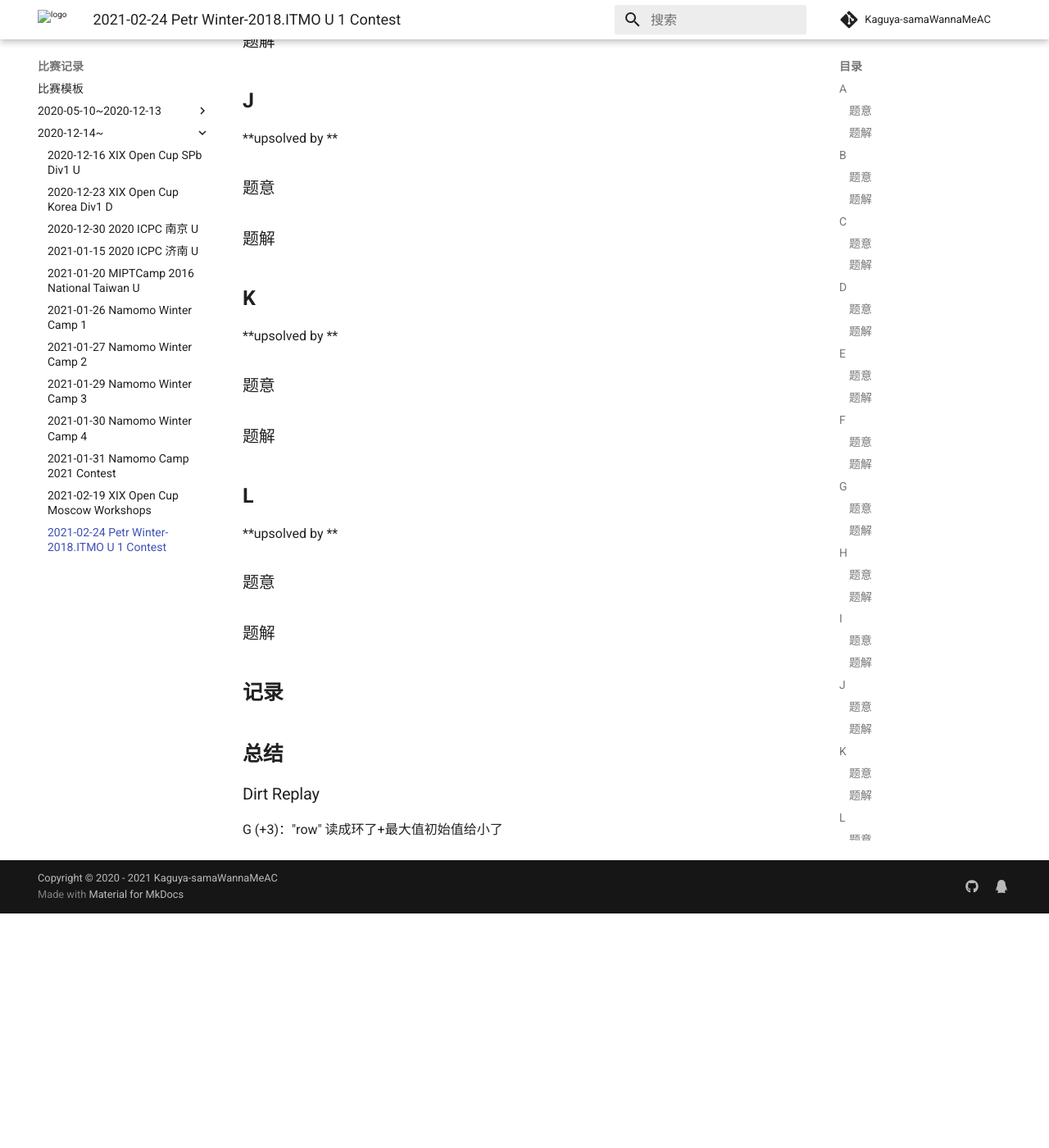
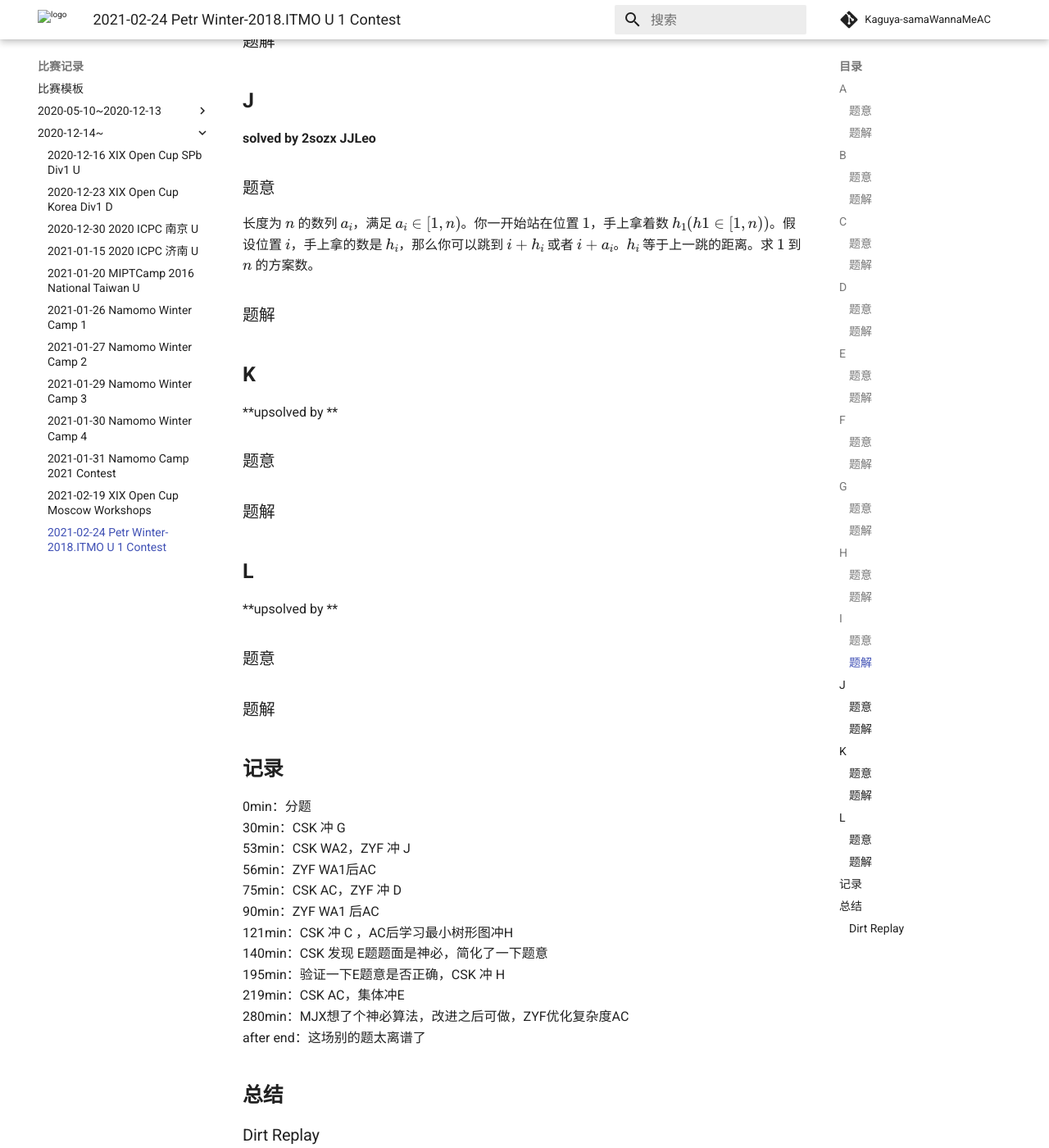
Before and after one commit to Kaguya-samaWannaMeAC/kaguya-samawannameac.github.io, an MkDocs documentation site: the page built from docs/contest/2021-02-24 Petrozavodsk Winter-2018. ITMO U 1 Contest.md, in a window 1280 px wide and 1400 px high, scrolled down 2436 px. Shown: the whole window at 82% size. Built offline with MkDocs 1.6.1 and Material for MkDocs 9.7.7, drawn with Linux system fonts in a browser that asks for light colours; formulas are drawn with MathJax 3; comment, search, counter and statistics services are not loaded; before the commit the page ends 3550 px from its top, so only the background shows below that; some of the changed text lies outside the part shown.

Commit message:
Update 2021-02-24 Petrozavodsk Winter-2018. ITMO U 1 Contest.md

```diff
--- a/docs/contest/2021-02-24 Petrozavodsk Winter-2018. ITMO U 1 Contest.md
+++ b/docs/contest/2021-02-24 Petrozavodsk Winter-2018. ITMO U 1 Contest.md
@@ -114,11 +114,11 @@
 
 ## **J**
 
-**upsolved by **
+**solved by 2sozx JJLeo**
 
 ### 题意
 
-
+长度为 $n$ 的数列 $a_i$，满足 $a_i∈[1,n)$。你一开始站在位置 $1$，手上拿着数 $h_1(h1∈[1,n))$。假设位置 $i$，手上拿的数是 $h_i$，那么你可以跳到 $i+h_i$ 或者 $i+a_i$。$h_i$ 等于上一跳的距离。求 $1$ 到 $n$ 的方案数。
 
 ### 题解
 
@@ -150,10 +150,14 @@
 
 ## **记录**
 
-
+0min：分题<br>30min：CSK 冲 G<br>53min：CSK WA2，ZYF 冲 J<br>56min：ZYF WA1后AC<br>75min：CSK AC，ZYF 冲 D<br>90min：ZYF WA1 后AC<br>121min：CSK 冲 C ，AC后学习最小树形图冲H<br>140min：CSK 发现 E题题面是神必，简化了一下题意<br>195min：验证一下E题意是否正确，CSK 冲 H<br>219min：CSK AC，集体冲E<br>280min：MJX想了个神必算法，改进之后可做，ZYF优化复杂度AC<br>after end：这场别的题太离谱了
 
 ## **总结**
 
 ### Dirt Replay
 
 G (+3)："row" 读成环了+最大值初始值给小了
+
+J (+1)：i = 1时未判断 $m$ 与 $a_1$
+
+D (+1)：k = 1 时要特判
```
